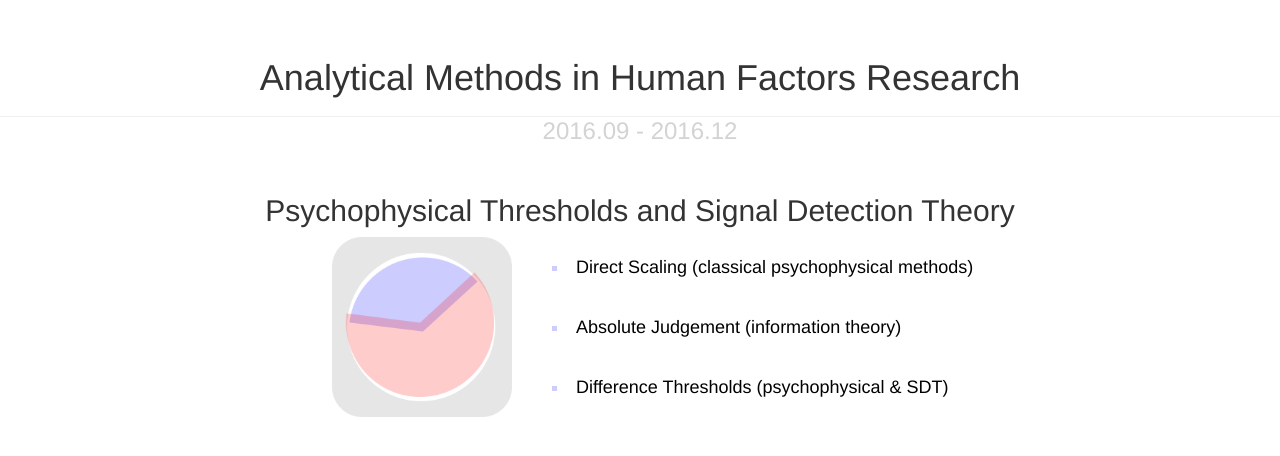
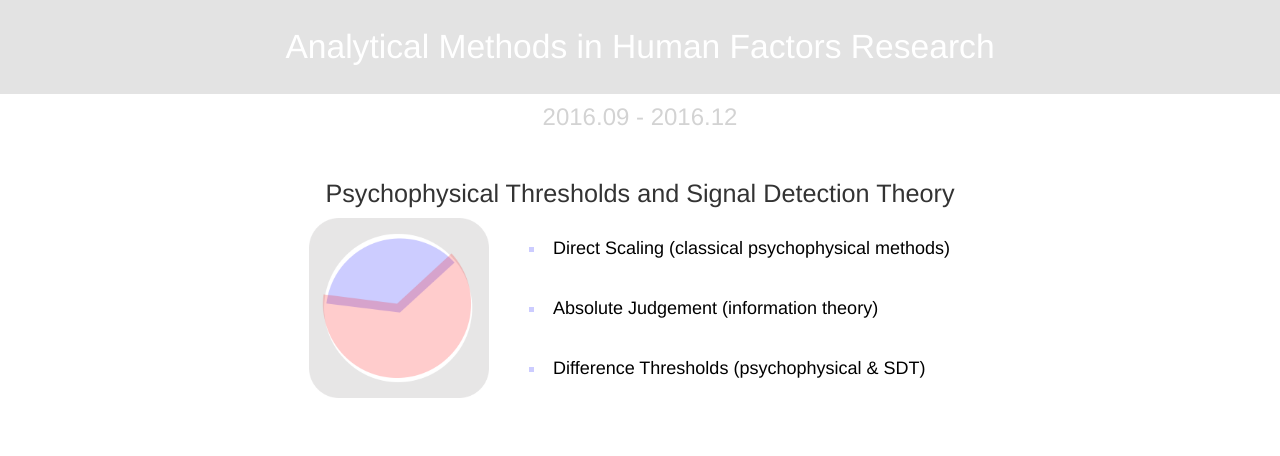
Before and after one commit to xuzhao9/mie1403, a website: page public/index.html in a window 1280 px wide. Drawn offline with nearby package versions, Linux system fonts and the light colour scheme.

Commit message:
Updated index.html

```diff
--- a/public/index.html
+++ b/public/index.html
@@ -4,7 +4,7 @@
     <meta charset="UTF-8">
    <link rel="stylesheet" href="https://maxcdn.bootstrapcdn.com/bootstrap/3.3.7/css/bootstrap.min.css"
           integrity="sha384-BVYiiSIFeK1dGmJRAkycuHAHRg32OmUcww7on3RYdg4Va+PmSTsz/K68vbdEjh4u" crossorigin="anonymous">
-    <title>Yingxue's Website</title>
+    <title>Human Factors Research</title>
 	<style type="text/css">
 		ul.square {
 			list-style-type:square;
@@ -13,31 +13,30 @@
 			font-size: large;
 			text-align: justify;
 		};
+	</style>
 
-
-	</style>
 </head>
 <body class="hyphenate" text="black" bgcolor="white" align="center">
-<div id="illuHeader" style="margin-bottom: 20px;">
+<div id="illuHeader" style="margin-bottom: 0px;">
     <div id="headcenter" align="center">
-        <h1 style="padding-top:30px; margin-top:30px; line-height:100%">
+        <h1 style="padding-top:20px; margin-top:0px; padding:30px;line-height:100%;font-size:240%; background:#e3e3e3;width:100%;color:White">
             Analytical Methods in Human Factors Research
         </h1>
-         <hr style="margin-bottom: 1px;"/>
+
         <h3 align="center" style="color: #d3d3d3; margin-top: 0px;">
            2016.09 - 2016.12
         </h3>
     </div>
 </div>
-<div id="illuBody" style="margin-top: 50px;" align="center">
-  <h2>Psychophysical Thresholds and Signal Detection Theory</h2>
+<div id="illuBody" style="margin-top: 50px;" align="center";>
+  <h2 style="font-size:180%;">Psychophysical Thresholds and Signal Detection Theory</h2>
   <div style="height: 180px;">
-    <div id="image1" style="float:left; width: 40%;"  align="right">
+    <div id="image1" style="float:left; width: 38.2%;"  align="right">
         <img src="image/Time-0.png" height="180px" />
     </div>
     <div id="subtitle" style="float:left; width: 60%; height: 180px;" align="left">
         <ul class="square" height="180px">
-            <li class="square-item" style="color: #CCCCFF;" width="100px">
+            <li class="square-item" style="color: #CCCCFF;">
 			<span style="color: black;" >
                 Direct Scaling  (classical psychophysical methods)
 				</span>
```
